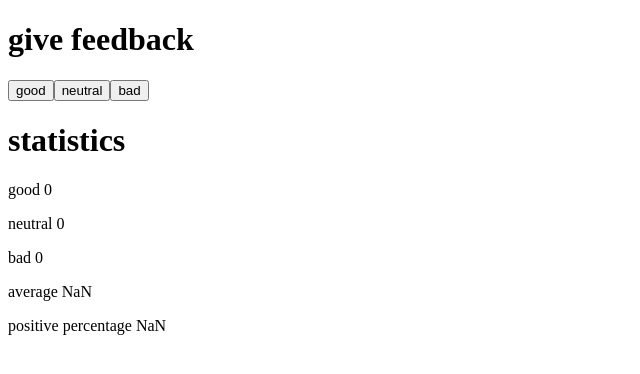
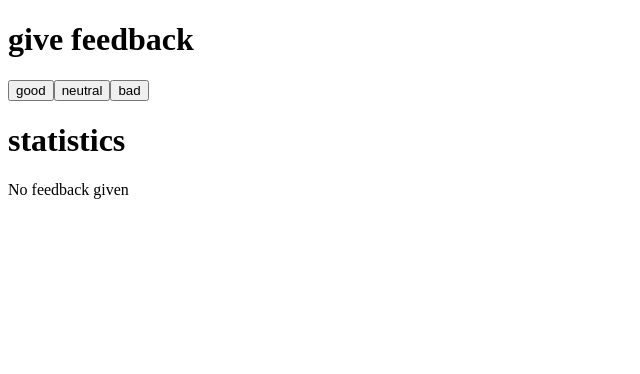
Before and after one commit to morebebop/fso-britton, a React (Create React App) app in the folder part1/unicafe/: page / in a window 1280 px wide. Shown: the top 374 px of the page, without its empty margins (0-640 px from the left). Built offline with nearby package versions, Linux system fonts and the light colour scheme.

Commit message:
Feat: add conditional display to Statistics comp
This commit adds conditional logic to the statistics component. If the
good, neutral, and bad values are all 0, then 'No feedback given' will
be displayed instead of the statistics values.

```diff
--- a/part1/unicafe/src/App.js
+++ b/part1/unicafe/src/App.js
@@ -12,6 +12,15 @@ const Statistics = (props) => {
   const b = {
     text: props.text[2],
     value: props.value[2]
+  }
+
+  if (g.value === 0 && n.value === 0 && b.value === 0) {
+    return (
+      <div>
+        <h1>statistics </h1>
+        <p>No feedback given</p>
+      </div>
+    )
   }
 
   return (
```
